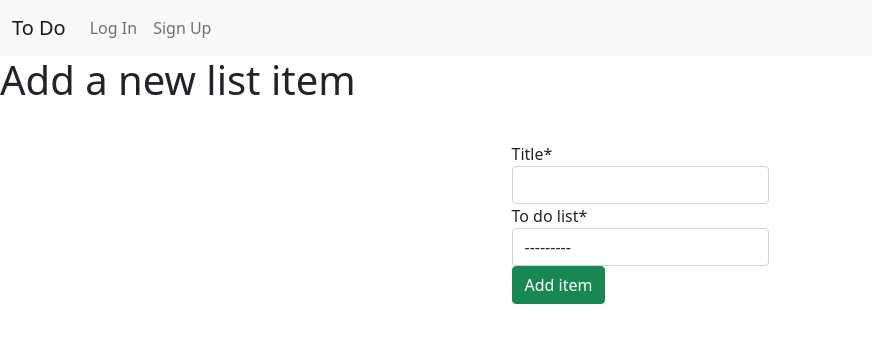
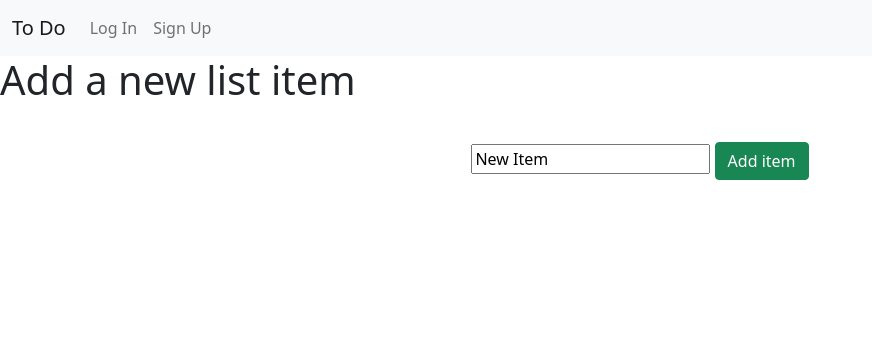
Before and after one commit to jackaitken/django-todo-app, a Django app: page /lists/2/item_new/ in a window 1280 px wide. Shown: the top 356 px of the page, without its empty margins (0-872 px from the left). Run offline with Django 3.2, Linux system fonts and the light colour scheme; data comes from the database, SQL or seed files in the repository; both versions use the stored data as it was after the commit; some libraries are stand-ins or nearby versions.

Commit message:
can now add item to list automatically

```diff
--- a/lists/urls.py
+++ b/lists/urls.py
@@ -3,7 +3,7 @@ from .views import (
     SignUpView,
     ToDoListView,
     ToDoListCreateView,
-    ItemCreateView,
+    item_new_view,
     ToDoListDeleteView
 )
 
@@ -11,6 +11,6 @@ urlpatterns = [
     path('signup/', SignUpView.as_view(), name='signup'),
     path('<int:pk>/todolists/', ToDoListView.as_view(), name='todolists'),
     path('list_new/', ToDoListCreateView.as_view(), name='list_new'),
-    path('<int:pk>/item_new/', ItemCreateView.as_view(), name='item_new'),
+    path('<int:pk>/item_new/', item_new_view, name='item_new'),
     path('<int:pk>/delete/', ToDoListDeleteView.as_view(), name='list_delete'),
 ]
--- a/lists/views.py
+++ b/lists/views.py
@@ -1,9 +1,10 @@
 from django.shortcuts import render
-from django.urls import reverse_lazy
+from django.urls import reverse_lazy, reverse
 from .forms import CustomUserCreationForm
 from django.views.generic import CreateView, ListView, DeleteView
 from django.shortcuts import get_object_or_404
 from django.contrib.auth import get_user_model
+from django.http import HttpResponseRedirect
 from .models import ToDoList, Item
 
 class SignUpView(CreateView):
@@ -36,7 +37,12 @@ class ToDoListDeleteView(DeleteView):
         user_id = self.request.user.id
         return reverse_lazy('todolists', args=[str(user_id)])
 
-class ItemCreateView(CreateView):
-    model = Item
-    template_name = 'item_new.html'
-    fields = ('title', 'to_do_list', )
+def item_new_view(request, pk):
+    if request.method == "POST":
+        item_title = request.POST['new-item']
+        user_to_do_list = ToDoList.objects.get(pk=pk)
+        item = Item(title=item_title, completed=False, to_do_list=user_to_do_list)
+        item.save()
+        return HttpResponseRedirect(reverse('todolists', args={pk}))
+    else:
+        return render(request, 'item_new.html')
--- a/templates/item_new.html
+++ b/templates/item_new.html
@@ -9,9 +9,8 @@
     <div class="row">
         <div class="col-2"></div>
         <div class="col-8 d-flex justify-content-center">
-            <form method="post">
-                {% csrf_token %}
-                {{ form|crispy }}
+            <form action="" method="post">{% csrf_token %}
+                <input type="text" name="new-item" value="New Item">
                 <button class="btn btn-success" type="submit">Add item</button>
             </form>
         </div>
@@ -20,3 +19,5 @@
 </div>
 
 {% endblock content %}
+
+<!-- {% url 'item_new' list.pk %} -->
```
Also changed, not shown: db.sqlite3.
